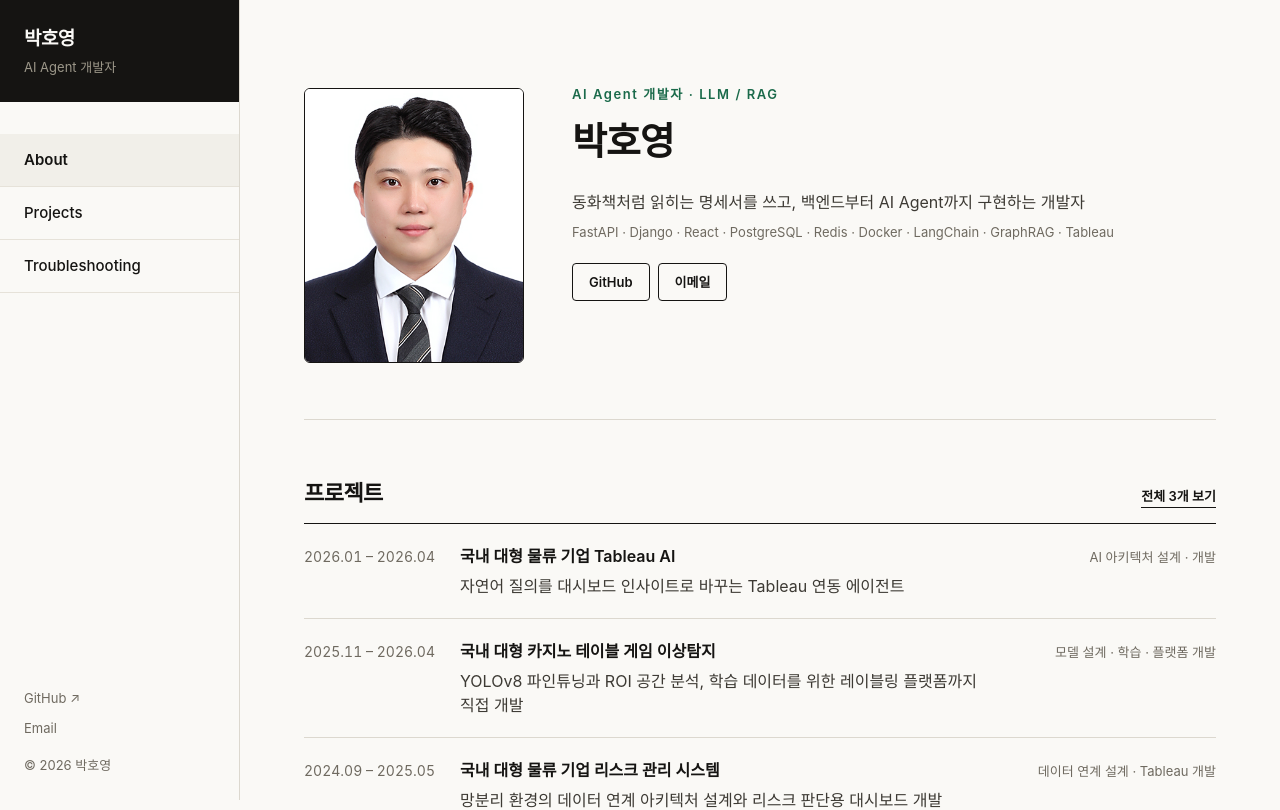
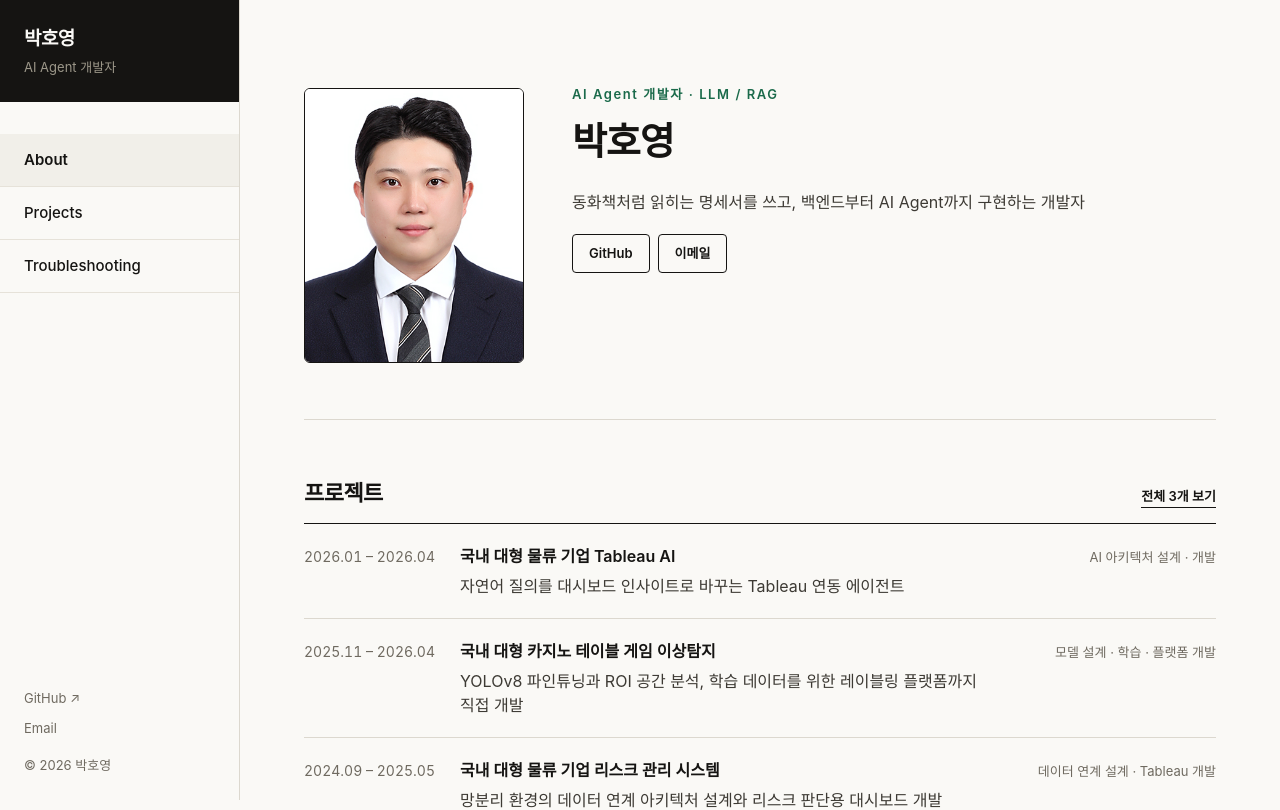
Before and after one commit to HoyoungParkme/my_blog, a React (Vite) app: page / in a window 1280 px wide. Shown: the top 810 px of the page. Built offline with nearby package versions, Linux system fonts and the light colour scheme; a web font is replaced by a local one.

Commit message:
content: About 소개문 아래 보유기술 줄 제거
기술 목록은 싣지 않기로 했다. 데이터(profile.skills)까지 함께 지웠다.

```diff
--- a/src/content/profile.ts
+++ b/src/content/profile.ts
@@ -25,8 +25,6 @@ export const profile = {
   railRole: "AI Agent 개발자",
   /** "AI Agent"는 좁은 화면에서 두 줄로 갈라지지 않게 줄바꿈 없는 공백(\u00a0)으로 잇는다. */
   bio: "동화책처럼 읽히는 명세서를 쓰고, 백엔드부터 AI\u00a0Agent까지 구현하는 개발자",
-  /** 회사 컨설턴트 프로파일의 보유기술. About 소개문 아래에 한 줄로 보인다. */
-  skills: ["FastAPI", "Django", "React", "PostgreSQL", "Redis", "Docker", "LangChain", "GraphRAG", "Tableau"],
   email: "hoyoungpark.ds@gmail.com",
   github: "https://github.com/HoyoungParkme",
   photo: myPhoto,
--- a/src/pages/About.tsx
+++ b/src/pages/About.tsx
@@ -56,10 +56,6 @@ function ProfileBlock() {
         </h1>
         <p className="mt-[18px] max-w-[640px] text-base text-ink-muted [text-wrap:pretty]">
           {profile.bio}
-        </p>
-        {/* 가운뎃점 앞은 줄바꿈 없는 공백이라 줄이 바뀌어도 점이 줄 머리에 오지 않는다 */}
-        <p className="mt-2 max-w-[640px] text-[13px] text-ink-faint">
-          {profile.skills.join("\u00a0· ")}
         </p>
         <div className="mt-5 flex flex-wrap gap-2 text-[13px] font-semibold">
           {profile.resumeUrl && (
```
